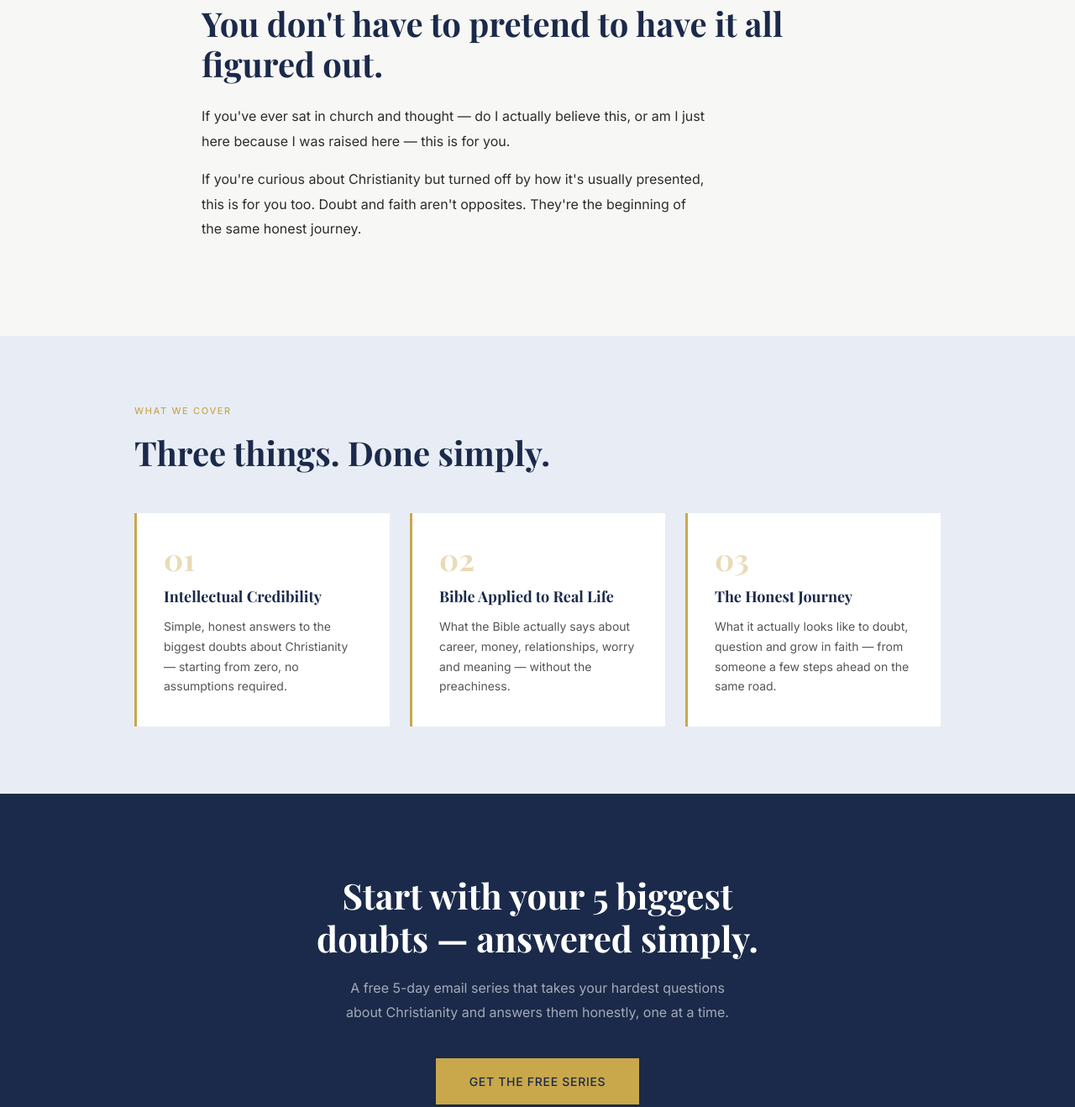
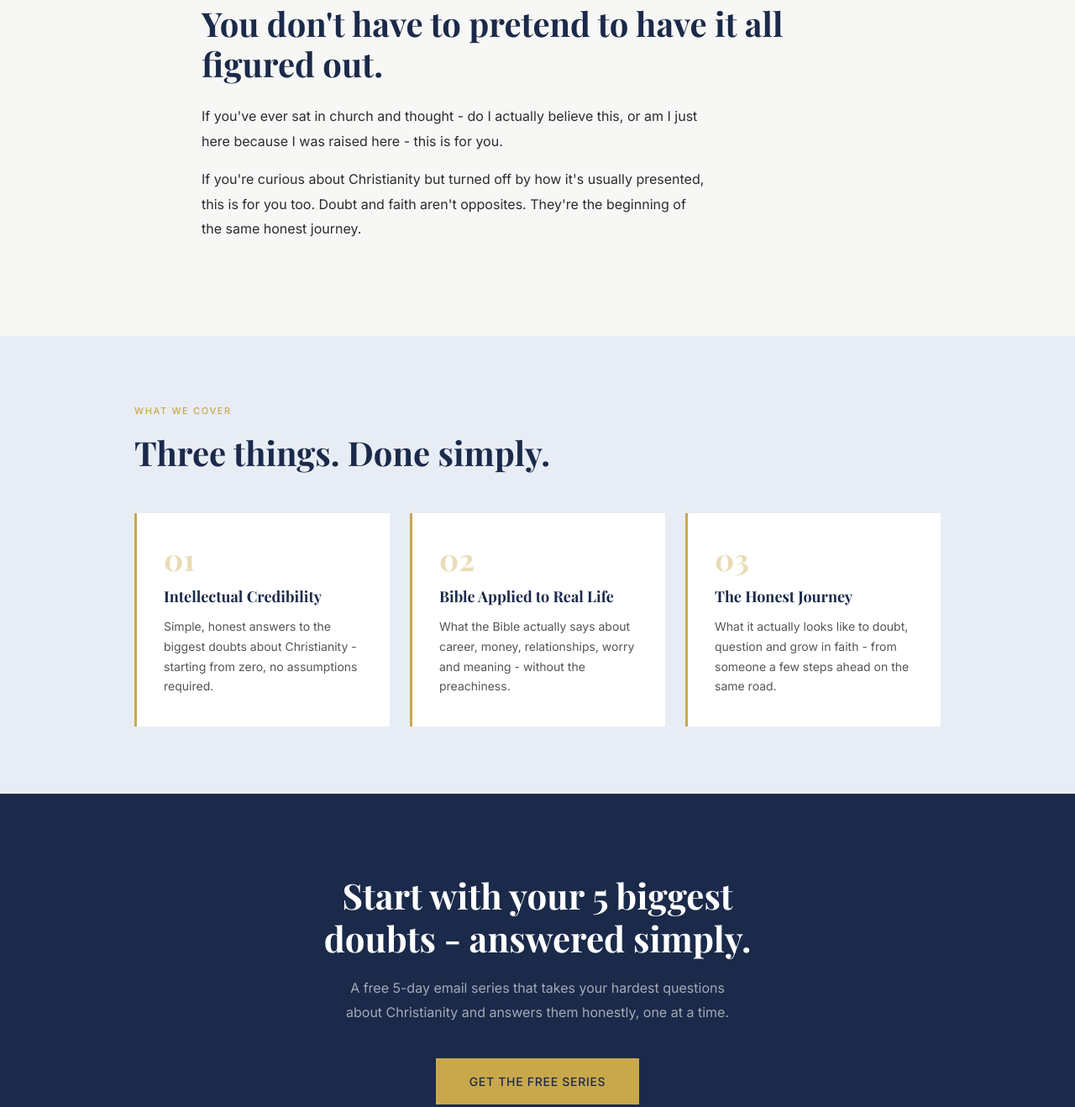
Before and after one commit to allthingsai4ben/doubt2conviction, a plain HTML site: page index.html in a window 1280 px wide. Shown: the part 840-2158 px from the top of the page at 84% size. Drawn offline with nearby package versions, Linux system fonts and the light colour scheme.

Commit message:
Update index.html

```diff
--- a/index.html
+++ b/index.html
@@ -271,7 +271,7 @@
 <div class="section">
   <p class="section-label">Who this is for</p>
   <h2>You don't have to pretend to have it all figured out.</h2>
-  <p>If you've ever sat in church and thought — do I actually believe this, or am I just here because I was raised here — this is for you.</p>
+  <p>If you've ever sat in church and thought - do I actually believe this, or am I just here because I was raised here - this is for you.</p>
   <p>If you're curious about Christianity but turned off by how it's usually presented, this is for you too. Doubt and faith aren't opposites. They're the beginning of the same honest journey.</p>
 </div>
 
@@ -283,24 +283,24 @@
       <div class="pillar-card">
         <div class="pillar-number">01</div>
         <h3>Intellectual Credibility</h3>
-        <p>Simple, honest answers to the biggest doubts about Christianity — starting from zero, no assumptions required.</p>
+        <p>Simple, honest answers to the biggest doubts about Christianity - starting from zero, no assumptions required.</p>
       </div>
       <div class="pillar-card">
         <div class="pillar-number">02</div>
         <h3>Bible Applied to Real Life</h3>
-        <p>What the Bible actually says about career, money, relationships, worry and meaning — without the preachiness.</p>
+        <p>What the Bible actually says about career, money, relationships, worry and meaning - without the preachiness.</p>
       </div>
       <div class="pillar-card">
         <div class="pillar-number">03</div>
         <h3>The Honest Journey</h3>
-        <p>What it actually looks like to doubt, question and grow in faith — from someone a few steps ahead on the same road.</p>
+        <p>What it actually looks like to doubt, question and grow in faith - from someone a few steps ahead on the same road.</p>
       </div>
     </div>
   </div>
 </div>
 
 <section class="cta-section">
-  <h2>Start with your 5 biggest doubts — answered simply.</h2>
+  <h2>Start with your 5 biggest doubts - answered simply.</h2>
   <p>A free 5-day email series that takes your hardest questions about Christianity and answers them honestly, one at a time.</p>
   <a href="#" class="cta-btn">Get the free series</a>
 </section>
```
